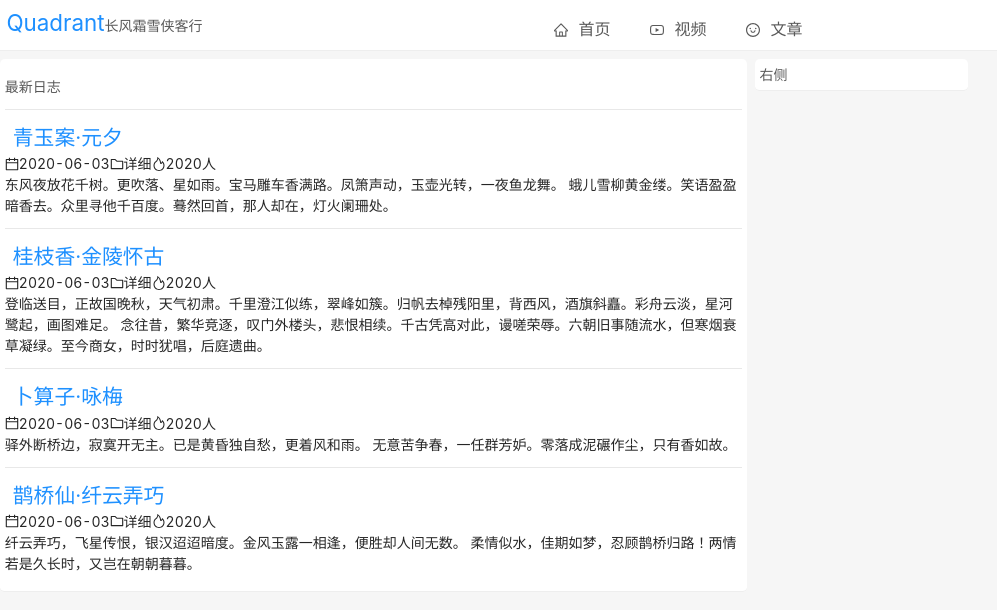
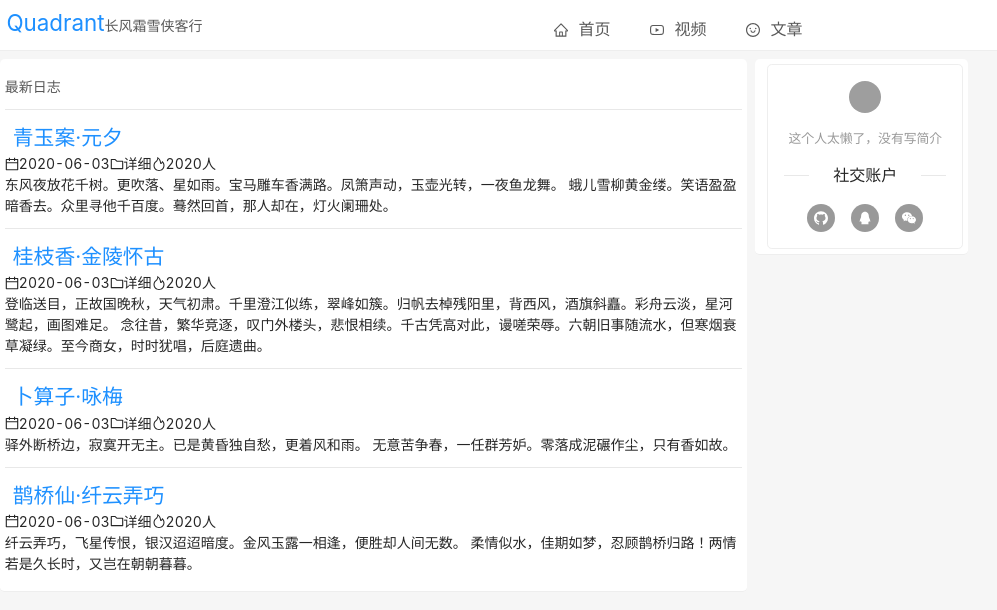
Before and after one commit to quadrant26/reactBlog, a Next.js app in the folder blog/: page / in a window 1280 px wide. Shown: the top 610 px of the page, without its empty margins (0-997 px from the left). Built offline with nearby package versions, Linux system fonts and the light colour scheme; grey boxes are pictures that could not be loaded.

Commit message:
右侧 author

```diff
--- /dev/null
+++ b/blog/components/Author.js
@@ -0,0 +1,19 @@
+import {Avatar, Divider} from 'antd'
+import {GithubOutlined, QqOutlined, WechatOutlined} from '@ant-design/icons'
+
+import '../static/style/components/author.css'
+
+const Author = () => {
+    return (
+        <div className="author-div comm-box">
+            <div><Avatar size="100" src="../static/images/Snipaste-06.png" /></div>
+            <div className="author-introduction">这个人太懒了，没有写简介</div>
+            <Divider>社交账户</Divider>
+            <Avatar size={28} icon={<GithubOutlined />} className="account"/>
+            <Avatar size={28} icon={<QqOutlined />} className="account"/>
+            <Avatar size={28} icon={<WechatOutlined />} className="account"/>
+        </div>
+    )
+}
+
+export default Author;
--- a/blog/pages/index.js
+++ b/blog/pages/index.js
@@ -4,6 +4,8 @@ import {Row, Col, List} from 'antd'
 import {CalendarOutlined, FireOutlined, FolderOutlined } from '@ant-design/icons'
 
 import Header from '../components/Header'
+import Author from '../components/Author'
+
 import '../static/style/pages/index.css'
 
 export default function Home() {
@@ -42,7 +44,9 @@ export default function Home() {
             )}
           />
         </Col>
-        <Col className="comm-right" xs={0} sm={0} md={7} lg={5} xl={4}>右侧</Col>
+        <Col className="comm-right" xs={0} sm={0} md={7} lg={5} xl={4}>
+          <Author />
+        </Col>
       </Row>
     </div>
   )
--- /dev/null
+++ b/blog/static/style/components/author.css
@@ -0,0 +1,18 @@
+.author-div{
+    text-align: center;
+    padding: 1rem;
+
+}
+.author-div div{
+    margin-bottom: 1rem;
+
+}
+.author-introduction{
+    font-size:.8rem;
+    color: #999;
+}
+.account{
+    background-color: #999;
+    margin-left: .5rem;
+    margin-right: .5rem;
+}
--- a/blog/static/style/pages/comm.css
+++ b/blog/static/style/pages/comm.css
@@ -16,6 +16,13 @@ body{
     border-bottom:1px solid #eee;
 
   }
+  .comm-box{
+    background-color: #FFF;
+    margin-left: .5rem;
+    padding:.3rem;
+    border-radius: .3rem;
+    border:1px solid #eee;
+  }
   .comm-main{
     margin-top: .5rem;
   }
```
Also changed, not shown: blog/static/images/Snipaste-06.png (added).
